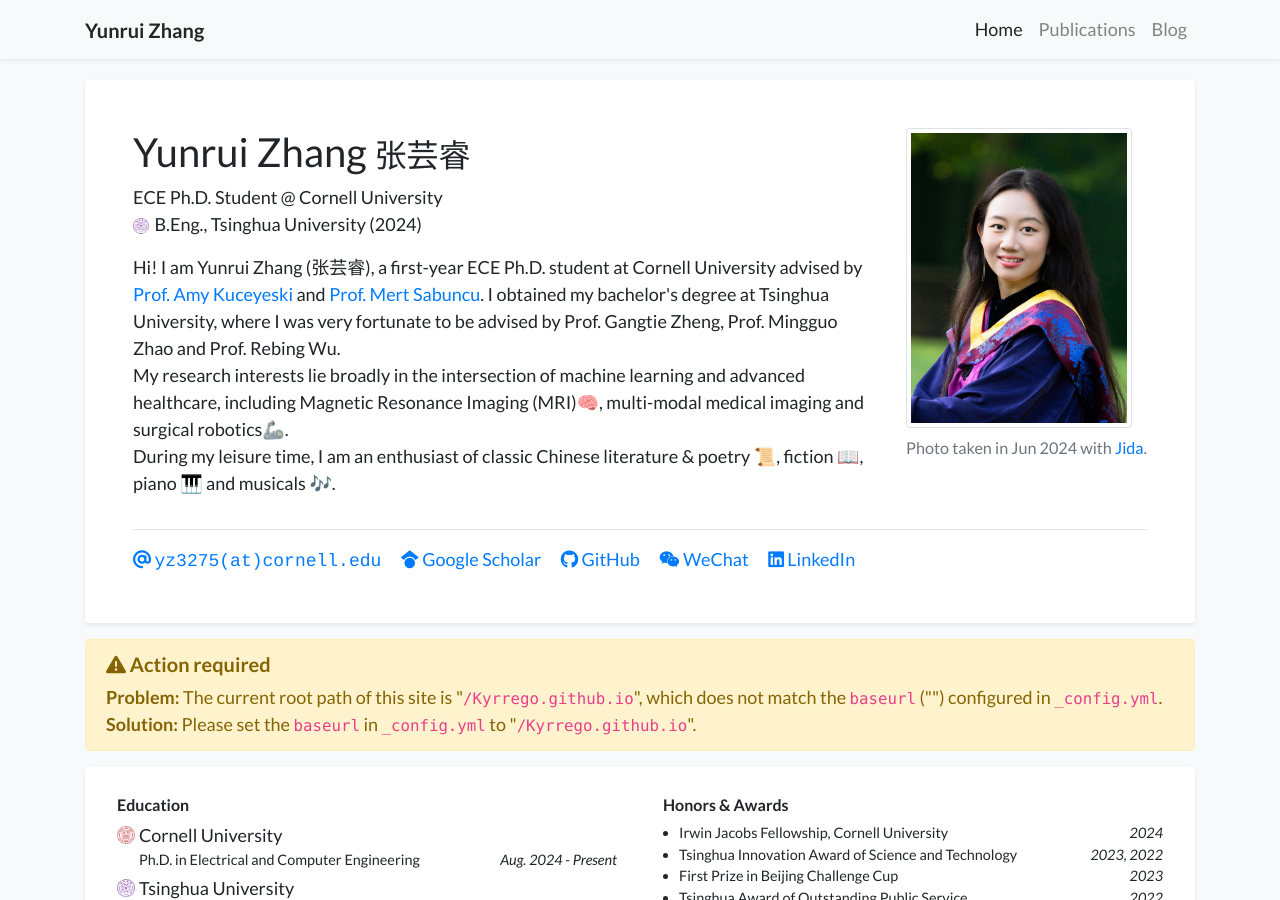
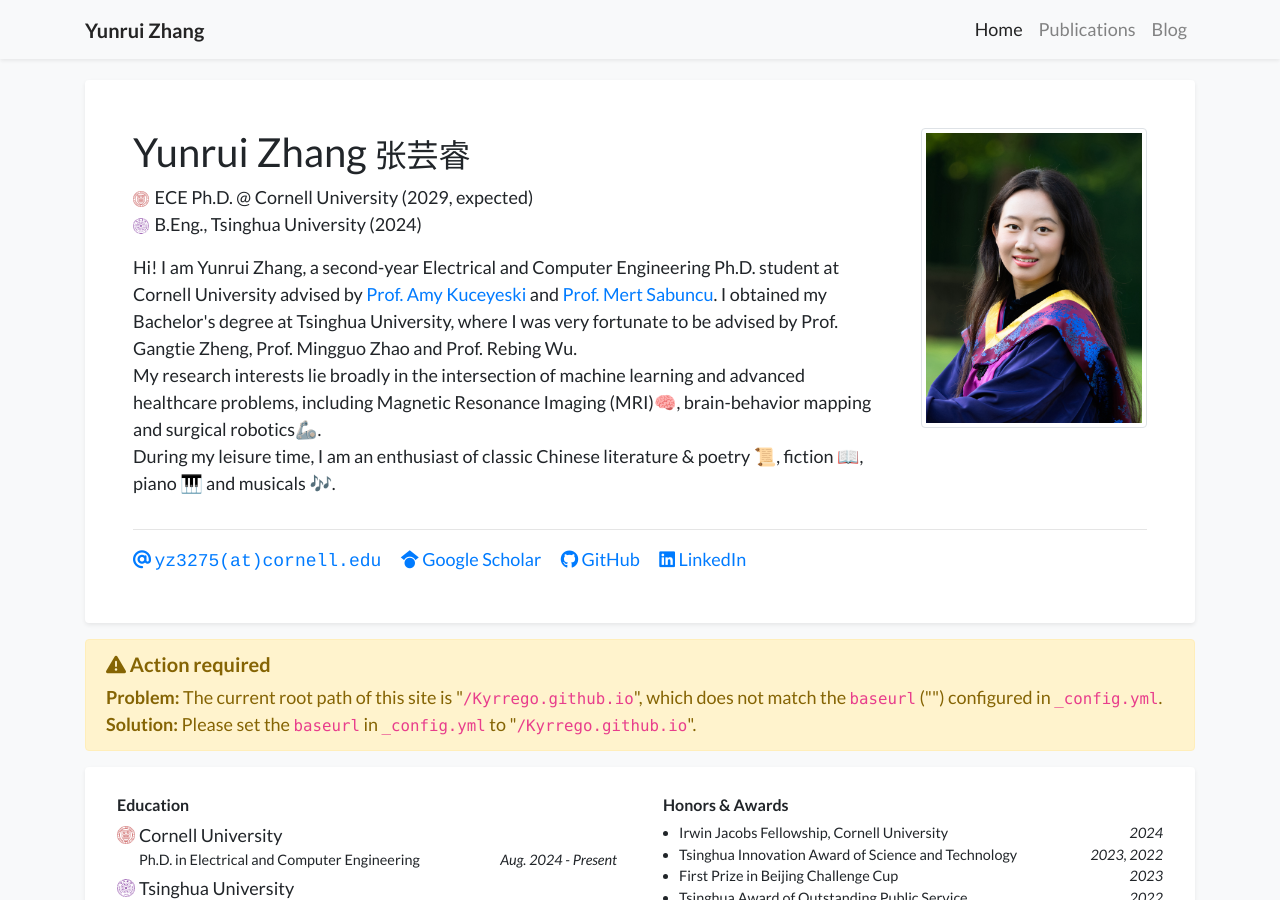
Before and after one commit to Kyrrego/Kyrrego.github.io, a Jekyll site: the page built from index.html, in a window 1280 px wide and 900 px high. Built offline with Jekyll 4.4.1, drawn with Linux system fonts in a browser that asks for light colours; a style sheet for code colours, icons or effects is not loaded; some of the changed text lies outside the part shown.

Commit message:
Update year

```diff
--- a/_data/profile.yml
+++ b/_data/profile.yml
@@ -3,7 +3,8 @@ secondary_name: "张芸睿"
 navbar_name: "Yunrui Zhang"
 
 positions:
-- name: ECE Ph.D. Student @ Cornell University
+- logo: /assets/images/badges/Cornell_University_seal.png
+  name: ECE Ph.D. @ Cornell University (2029, expected)
 - logo: /assets/images/badges/Tsinghua_University_Logo.svg
   name: B.Eng., Tsinghua University (2024)
 
@@ -12,20 +13,20 @@ email: "yz3275@cornell.edu"
 gscholar: GMhO86wAAAAJ
 github: Kyrrego
 # twitter: your_twitter_id
-wechat_qrcode: /assets/images/etc/wechat_qr.JPG
-wechat_prompt: >-
-  Please tell me your <strong>name</strong> and <strong>affiliation</strong> (current or past) when adding my WeChat. Thanks!
+# wechat_qrcode: /assets/images/etc/wechat_qr.JPG
+# wechat_prompt: >-
+#   Please tell me your <strong>name</strong> and <strong>affiliation</strong> (current or past) when adding my WeChat. Thanks!
 linkedin: yunrui-zhang-5b465b279
 # orcid: 0000-0000-0000-0000
 
 short_bio: |
-  Hi! I am Yunrui Zhang (张芸睿), a first-year ECE Ph.D. student at Cornell University advised by <a href="https://www.cocolaboratory.com/members">Prof. Amy Kuceyeski</a> and <a href="https://sabuncu.engineering.cornell.edu/">Prof. Mert Sabuncu</a>. I obtained my bachelor's degree at Tsinghua University, where I was very fortunate to be advised by Prof. Gangtie Zheng, Prof. Mingguo Zhao and Prof. Rebing Wu. <br>
-  My research interests lie broadly in the intersection of machine learning and advanced healthcare, including Magnetic Resonance Imaging (MRI)🧠, multi-modal medical imaging and surgical robotics🦾. <br>
+  Hi! I am Yunrui Zhang, a second-year Electrical and Computer Engineering Ph.D. student at Cornell University advised by <a href="https://www.cocolaboratory.com/members">Prof. Amy Kuceyeski</a> and <a href="https://sabuncu.engineering.cornell.edu/">Prof. Mert Sabuncu</a>. I obtained my Bachelor's degree at Tsinghua University, where I was very fortunate to be advised by Prof. Gangtie Zheng, Prof. Mingguo Zhao and Prof. Rebing Wu. <br>
+  My research interests lie broadly in the intersection of machine learning and advanced healthcare problems, including Magnetic Resonance Imaging (MRI)🧠, brain-behavior mapping and surgical robotics🦾. <br>
   During my leisure time, I am an enthusiast of classic Chinese literature & poetry 📜, fiction 📖, piano 🎹 and musicals 🎶.
 
 portrait_url: /assets/images/photos/portrait.jpg
-portrait_caption: >-
-  Photo taken in Jun 2024 with <a href="https://giddazhang.github.io/">Jida</a>.
+# portrait_caption: >-
+#   Photo taken in Jun 2024 with <a href="https://giddazhang.github.io/">Jida</a>.
 
 education:
 - name: Cornell University
--- a/_includes/footer.html
+++ b/_includes/footer.html
@@ -8,7 +8,8 @@
             </div>
             <div class="col-6">
                 <div class="text-right text-muted">
-                    {{ site.data.display.footer_text }}
+                    {{ site.data.display.footer_text }}<br>
+                    <i>Portrait photo taken with <a href="https://giddazhang.github.io/">Jida</a>.</i>
                 </div>
             </div>
         </div>
```
Also changed, not shown: README.md, assets/images/etc/wechat_qr.JPG (deleted), assets/images/photos/_portrait.jpg (deleted).
